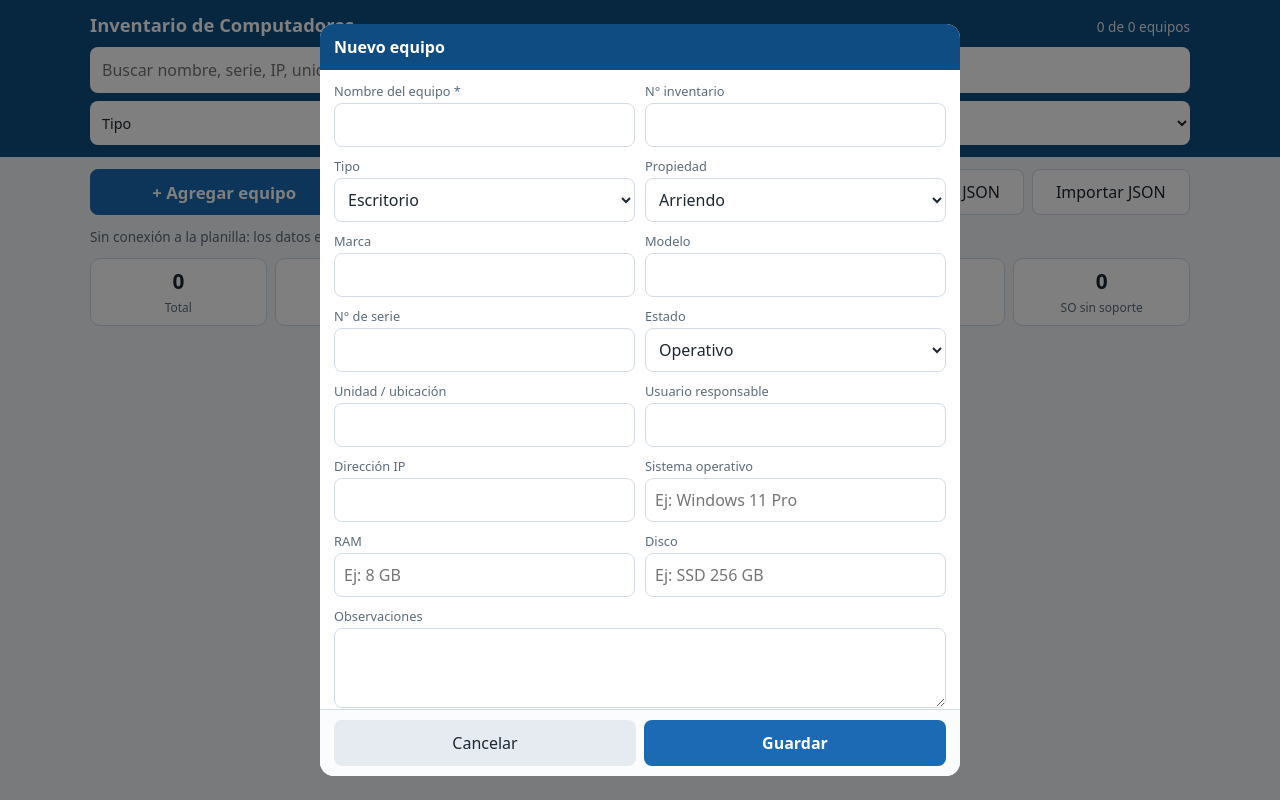
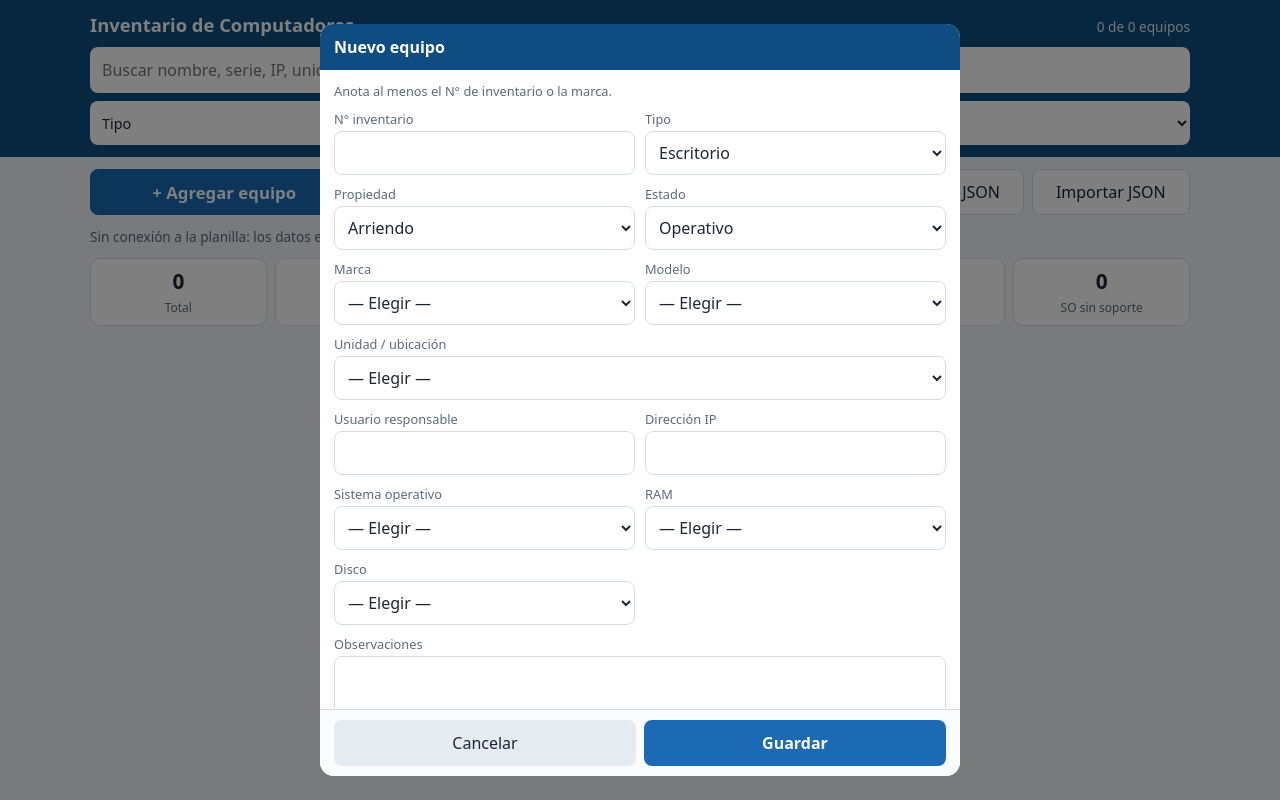
Before and after one commit to chinov48-bit/inventario-computadores, a plain HTML site: page index.html in a window 1280 px wide. Both pictures are taken after a click on the button "+ Agregar equipo". Drawn offline with Linux system fonts and the light colour scheme.

Commit message:
Add files via upload

```diff
--- a/index.html
+++ b/index.html
@@ -54,6 +54,7 @@ main{padding:12px max(14px,env(safe-area-inset-left)) 40px max(14px,env(safe-are
 .estado.err{color:var(--mal);font-weight:600}
 .ayuda{font-size:.8rem;color:var(--sub);margin:0}
 
+[hidden]{display:none!important}
 dialog:not([open]){display:none}
 dialog{border:0;border-radius:14px;padding:0;width:min(640px,96vw);max-height:94vh;color:var(--txt);background:#fff}
 dialog::backdrop{background:rgba(0,0,0,.5)}
@@ -64,6 +65,8 @@ form{display:flex;flex-direction:column;max-height:94vh}
 label{font-size:.8rem;color:var(--sub);display:block;margin-bottom:3px}
 input,select,textarea{width:100%;min-height:44px;padding:9px;border:1px solid var(--borde);border-radius:8px;background:#fff}
 textarea{min-height:80px;resize:vertical}
+.otro{margin-top:6px}
+.mayus,.card h3,.card .sub{text-transform:uppercase}
 .df{display:flex;gap:8px;padding:10px 14px calc(10px + env(safe-area-inset-bottom));border-top:1px solid var(--borde);background:#fafcfe}
 .df button{flex:1;min-height:46px;border-radius:8px;border:0;cursor:pointer}
 .b-ok{background:var(--azul2);color:#fff;font-weight:600}
@@ -113,21 +116,20 @@ textarea{min-height:80px;resize:vertical}
   <form method="dialog" id="form" novalidate>
     <div class="dh" id="formTitulo">Nuevo equipo</div>
     <div class="db">
-      <div><label for="f_nombre">Nombre del equipo *</label><input name="nombre" id="f_nombre" required></div>
-      <div><label for="f_inventario">N° inventario</label><input name="inventario" id="f_inventario"></div>
+      <p class="ayuda full">Anota al menos el N° de inventario o la marca.</p>
+      <div><label for="f_inventario">N° inventario</label><input name="inventario" id="f_inventario" class="mayus" autocomplete="off" autocapitalize="characters"></div>
       <div><label for="f_tipo">Tipo</label><select name="tipo" id="f_tipo"></select></div>
       <div><label for="f_propiedad">Propiedad</label><select name="propiedad" id="f_propiedad"></select></div>
-      <div><label for="f_marca">Marca</label><input name="marca" id="f_marca"></div>
-      <div><label for="f_modelo">Modelo</label><input name="modelo" id="f_modelo"></div>
-      <div><label for="f_serie">N° de serie</label><input name="serie" id="f_serie"></div>
       <div><label for="f_estado">Estado</label><select name="estado" id="f_estado"></select></div>
-      <div><label for="f_ubicacion">Unidad / ubicación</label><input name="ubicacion" id="f_ubicacion"></div>
-      <div><label for="f_usuario">Usuario responsable</label><input name="usuario" id="f_usuario"></div>
-      <div><label for="f_ip">Dirección IP</label><input name="ip" id="f_ip" inputmode="decimal"></div>
-      <div><label for="f_so">Sistema operativo</label><input name="so" id="f_so" placeholder="Ej: Windows 11 Pro"></div>
-      <div><label for="f_ram">RAM</label><input name="ram" id="f_ram" placeholder="Ej: 8 GB"></div>
-      <div><label for="f_disco">Disco</label><input name="disco" id="f_disco" placeholder="Ej: SSD 256 GB"></div>
-      <div class="full"><label for="f_obs">Observaciones</label><textarea name="obs" id="f_obs"></textarea></div>
+      <div><label for="f_marca_sel">Marca</label><select id="f_marca_sel" data-combo="marca"></select><input name="marca" id="f_marca" class="otro mayus" hidden autocomplete="off" autocapitalize="characters" placeholder="Escribe aquí"></div>
+      <div><label for="f_modelo_sel">Modelo</label><select id="f_modelo_sel" data-combo="modelo"></select><input name="modelo" id="f_modelo" class="otro mayus" hidden autocomplete="off" autocapitalize="characters" placeholder="Escribe aquí"></div>
+      <div class="full"><label for="f_ubicacion_sel">Unidad / ubicación</label><select id="f_ubicacion_sel" data-combo="ubicacion"></select><input name="ubicacion" id="f_ubicacion" class="otro mayus" hidden autocomplete="off" autocapitalize="characters" placeholder="Escribe aquí"></div>
+      <div><label for="f_usuario">Usuario responsable</label><input name="usuario" id="f_usuario" class="mayus" autocomplete="off" autocapitalize="characters"></div>
+      <div><label for="f_ip">Dirección IP</label><input name="ip" id="f_ip" inputmode="decimal" autocomplete="off"></div>
+      <div><label for="f_so_sel">Sistema operativo</label><select id="f_so_sel" data-combo="so"></select><input name="so" id="f_so" class="otro mayus" hidden autocomplete="off" autocapitalize="characters" placeholder="Escribe aquí"></div>
+      <div><label for="f_ram_sel">RAM</label><select id="f_ram_sel" data-combo="ram"></select><input name="ram" id="f_ram" class="otro mayus" hidden autocomplete="off" autocapitalize="characters" placeholder="Escribe aquí"></div>
+      <div><label for="f_disco_sel">Disco</label><select id="f_disco_sel" data-combo="disco"></select><input name="disco" id="f_disco" class="otro mayus" hidden autocomplete="off" autocapitalize="characters" placeholder="Escribe aquí"></div>
+      <div class="full"><label for="f_obs">Observaciones</label><textarea name="obs" id="f_obs" class="mayus" autocapitalize="characters"></textarea></div>
     </div>
     <div class="df">
       <button type="button" class="b-del" id="bDel" hidden>Eliminar</button>
@@ -162,6 +164,15 @@ var KEY="inventario_computadores_v1";
 var TIPOS=["Escritorio","Notebook","All-in-One","Mini PC","Servidor","Otro"];
 var PROPS=["Arriendo","Propio"];
 var ESTADOS=["Operativo","En falla","En reparación","De baja"];
+var MAYUS=["inventario","marca","modelo","ubicacion","usuario","so","ram","disco","obs"]; // se guardan siempre en mayúsculas
+var COMBO_SEMILLA={
+  marca:["HP","Dell","Lenovo","Acer","Asus","Samsung","Apple","Positivo"],
+  so:["Windows 11 Pro","Windows 11 Home","Windows 10 Pro","Windows 10 Home","Windows 8.1","Windows 7","Linux"],
+  ram:["2 GB","4 GB","8 GB","16 GB","32 GB","64 GB"],
+  disco:["HDD 500 GB","HDD 1 TB","SSD 120 GB","SSD 240 GB","SSD 256 GB","SSD 480 GB","SSD 512 GB","SSD 1 TB","NVMe 256 GB","NVMe 512 GB"],
+  modelo:[],
+  ubicacion:["DIRECCIÓN", "SECRETARÍA / OFICINA DE PARTES", "SUBDIRECCIÓN ADMINISTRATIVA", "SUBDIRECCIÓN MÉDICA", "ABASTECIMIENTO", "BODEGA ECONOMATO", "BODEGA FARMACIA", "BODEGA INSUMOS CLÍNICOS", "CONTABILIDAD", "PERSONAL", "BIENESTAR", "REMUNERACIONES", "ESTADÍSTICA", "CALIDAD", "DESARROLLO ORGANIZACIONAL", "GES", "GRD", "LOGÍSTICA", "INFORMÁTICA", "PREVENCIÓN DE RIESGOS", "SEDILE", "MANTENIMIENTO", "SERVICIOS GENERALES", "CALDERA", "LAVANDERÍA", "AMBULANCIA", "OIRS", "JARDÍN INFANTIL", "RESIDENCIAS","BOX 1","BOX 2","BOX 3","BOX 4","BOX 6","BOX 8","BOX 9","BOX 10", "URGENCIA", "URGENCIA DENTAL", "SOME", "AGENDA MÉDICA", "SOLICITUD DE HORA", "FICHAJE", "INTERCONSULTA", "MESÓN CENTRAL", "MORBILIDAD", "CURACIONES", "VACUNATORIO", "TOMA DE MUESTRAS", "RECEPCIÓN DE EXÁMENES", "LABORATORIO", "RAYOS", "ESTERILIZACIÓN", "FARMACIA", "DIÁLISIS", "CARDIOVASCULAR", "CRÓNICOS", "CUIDADOS PALIATIVOS", "KINESIOLOGÍA", "PODOLOGÍA", "NUTRICIÓN / ALIMENTACIÓN", "FONOAUDIOLOGÍA", "ASISTENTE SOCIAL", "PSICOLOGÍA", "PSIQUIATRÍA", "SALUD MENTAL", "COSAM", "UAPO", "REHABILITACIÓN DOMICILIARIA", "SALA DE ESTIMULACIÓN", "CONTROL NIÑO SANO", "ODONTOLOGÍA", "PEDIATRÍA", "GINECOLOGÍA / MATRONERÍA", "MATERNIDAD", "REANIMACIÓN", "HOSPITALIZACIÓN ADULTO - CIRUGÍA", "HOSPITALIZACIÓN ADULTO - MEDICINA", "HOSPITALIZACIÓN PEDIÁTRICA", "HOSPITALIZACIÓN OBSTÉTRICA", "ENFERMERÍA", "ESTACIÓN DE ENFERMERÍA (SAMU)"]
+};
 var CAMPOS=[["nombre","Nombre"],["inventario","N° inventario"],["tipo","Tipo"],["propiedad","Propiedad"],["marca","Marca"],["modelo","Modelo"],["serie","N° serie"],["estado","Estado"],["ubicacion","Ubicación"],["usuario","Usuario"],["ip","IP"],["so","Sistema operativo"],["ram","RAM"],["disco","Disco"],["obs","Observaciones"]];
 var MAX_CAMPO=1000,MAX_OBS=4000,MAX_IMPORT_BYTES=5*1024*1024,MAX_IMPORT_ITEMS=5000,PAGINA=150,MIN_CLAVE=12;
 
@@ -250,7 +261,7 @@ function llenarSelect(sel,opciones,todos,extra){
 /* Se ejecuta solo cuando cambian los datos, no en cada tecla. */
 function reindexar(){
   ordenados=datos.slice().sort(function(a,b){
-    var x=a.nombre||"",y=b.nombre||"";
+    var x=tituloDe(a),y=tituloDe(b);
     return colador?colador.compare(x,y):(x<y?-1:x>y?1:0);
   });
   busqueda={};
@@ -275,8 +286,10 @@ function filtrados(){
     return !q||busqueda[d.id].indexOf(q)>-1;
   });
 }
+function tituloDe(d){return d.nombre||d.inventario||[d.marca,d.modelo].filter(Boolean).join(" ")||"(sin identificar)"}
 function tarjeta(d){
   var l1=[d.marca,d.modelo].filter(Boolean).join(" ");
+  if(tituloDe(d)===l1)l1=""; // si el título ya es marca y modelo, no se repite
   var l2=[d.ubicacion,d.usuario].filter(Boolean).join(" · ");
   var ce=claseEstado(d.estado);
   var tags='<span class="tag">'+esc(d.tipo)+'</span>'
@@ -285,7 +298,7 @@ function tarjeta(d){
     +(d.ip?'<span class="tag">'+esc(d.ip)+'</span>':"")
     +(soAlerta(d.so)?'<span class="tag alerta">SO sin soporte</span>':"");
   return '<div class="card '+ce+'" role="button" tabindex="0" data-id="'+esc(d.id)+'">'
-    +'<h3><span>'+esc(d.nombre||"(sin nombre)")+'</span><span class="sub">'+esc(d.inventario)+'</span></h3>'
+    +'<h3><span>'+esc(tituloDe(d))+'</span><span class="sub">'+esc(tituloDe(d)===d.inventario?"":d.inventario)+'</span></h3>'
     +'<div class="sub">'+esc(l1)+(d.serie?(l1?" · ":"")+"S/N "+esc(d.serie):"")+'</div>'
     +(l2?'<div class="sub">'+esc(l2)+'</div>':"")
     +'<div class="tags">'+tags+'</div></div>';
@@ -301,6 +314,38 @@ function render(){
   if(lista.length>limite)html+='<button type="button" class="mas" id="mas">Mostrar más ('+(lista.length-limite)+' restantes)</button>';
   $("lista").innerHTML=html;
 }
+/* Listas desplegables: opciones fijas + las ya escritas en otros equipos + "Otro…" para escribir una nueva. */
+function opcionesCombo(campo,marca){
+  var vistos={},arr=[];
+  function add(v){v=String(v||"").trim();if(MAYUS.indexOf(campo)>-1)v=v.toLocaleUpperCase("es-CL");var k=plano(v);if(v&&!vistos[k]){vistos[k]=1;arr.push(v)}}
+  (COMBO_SEMILLA[campo]||[]).forEach(add);
+  datos.forEach(function(d){
+    if(campo==="modelo"&&marca&&plano(d.marca)!==plano(marca))return;
+    add(d[campo]);
+  });
+  return arr.sort(function(a,b){return colador?colador.compare(a,b):(a<b?-1:a>b?1:0)});
+}
+function llenarCombo(campo,valor){
+  var f=$("form"),sel=$("f_"+campo+"_sel"),inp=f.elements[campo];
+  var ops=opcionesCombo(campo,campo==="modelo"?f.elements.marca.value:"");
+  sel.innerHTML="";
+  function op(v,t){var o=document.createElement("option");o.value=v;o.textContent=t;sel.appendChild(o)}
+  op("","— Elegir —");
+  ops.forEach(function(v){op(v,v)});
+  op("__otro","Otro…");
+  valor=String(valor||"").trim();
+  var hallado=null;
+  ops.forEach(function(v){if(plano(v)===plano(valor))hallado=v});
+  if(!valor){sel.value="";inp.value="";inp.hidden=true}
+  else if(hallado){sel.value=hallado;inp.value=hallado;inp.hidden=true}
+  else{sel.value="__otro";inp.value=valor;inp.hidden=false}
+}
+function comboCambio(sel){
+  var campo=sel.getAttribute("data-combo"),inp=$("form").elements[campo];
+  if(sel.value==="__otro"){inp.value="";inp.hidden=false;inp.focus()}
+  else{inp.value=sel.value;inp.hidden=true}
+  if(campo==="marca")llenarCombo("modelo",$("form").elements.modelo.value); // los modelos dependen de la marca
+}
 function datosCambiaron(){reindexar();render()}
 function filtroCambio(){limite=PAGINA;render()}
 
@@ -315,15 +360,24 @@ function abrirForm(id){
   llenarSelect(f.elements.estado,ESTADOS,"",d&&d.estado);
   CAMPOS.forEach(function(c){var el=f.elements[c[0]];if(el)el.value=d?(d[c[0]]||""):""});
   if(!d){f.elements.tipo.value="Escritorio";f.elements.propiedad.value="Arriendo";f.elements.estado.value="Operativo"}
+  ["marca","modelo","ubicacion","so","ram","disco"].forEach(function(c){llenarCombo(c,d?d[c]:"")});
   abrirDlg($("dlgForm"));
 }
 function guardarForm(){
   var f=$("form");
-  if(!f.elements.nombre.value.trim()){toast("El nombre del equipo es obligatorio");f.elements.nombre.focus();return}
+  var previo=editId?datos.filter(function(x){return x.id===editId})[0]:null;
   var obj={};
-  CAMPOS.forEach(function(c){obj[c[0]]=f.elements[c[0]].value.trim().slice(0,c[0]==="obs"?MAX_OBS:MAX_CAMPO)});
-  var dup=datos.some(function(x){return x.id!==editId&&obj.serie&&x.serie&&x.serie.toLowerCase()===obj.serie.toLowerCase()});
-  if(dup&&!confirm("Ya existe un equipo con ese N° de serie. ¿Guardar igual?"))return;
+  // Los campos que ya no se piden en el formulario (nombre, serie) se conservan tal como estaban.
+  CAMPOS.forEach(function(c){
+    var el=f.elements[c[0]];
+    obj[c[0]]=el?el.value.trim().slice(0,c[0]==="obs"?MAX_OBS:MAX_CAMPO):(previo?previo[c[0]]||"":"");
+  });
+  MAYUS.forEach(function(k){obj[k]=obj[k].toLocaleUpperCase("es-CL")});
+  if(!obj.inventario&&!obj.marca){toast("Anota al menos el N° de inventario o la marca");f.elements.inventario.focus();return}
+  var dup=datos.some(function(x){
+    return x.id!==editId&&((obj.inventario&&x.inventario&&plano(x.inventario)===plano(obj.inventario))||(obj.serie&&x.serie&&plano(x.serie)===plano(obj.serie)));
+  });
+  if(dup&&!confirm("Ya existe un equipo con ese N° de inventario o de serie. ¿Guardar igual?"))return;
   var reemplazado=false;
   obj.id=editId||uid();
   obj.modificado=new Date().toISOString();
@@ -551,6 +605,7 @@ function init(){
     if(c&&e.target===c){e.preventDefault();abrirForm(c.getAttribute("data-id"))}
   });
   $("nuevo").addEventListener("click",function(){abrirForm()});
+  $("form").addEventListener("change",function(e){if(e.target.getAttribute&&e.target.getAttribute("data-combo"))comboCambio(e.target)});
   $("form").addEventListener("submit",function(e){e.preventDefault();guardarForm()});
   $("bCancel").addEventListener("click",function(){cerrarDlg($("dlgForm"))});
   $("bDel").addEventListener("click",eliminar);
```
